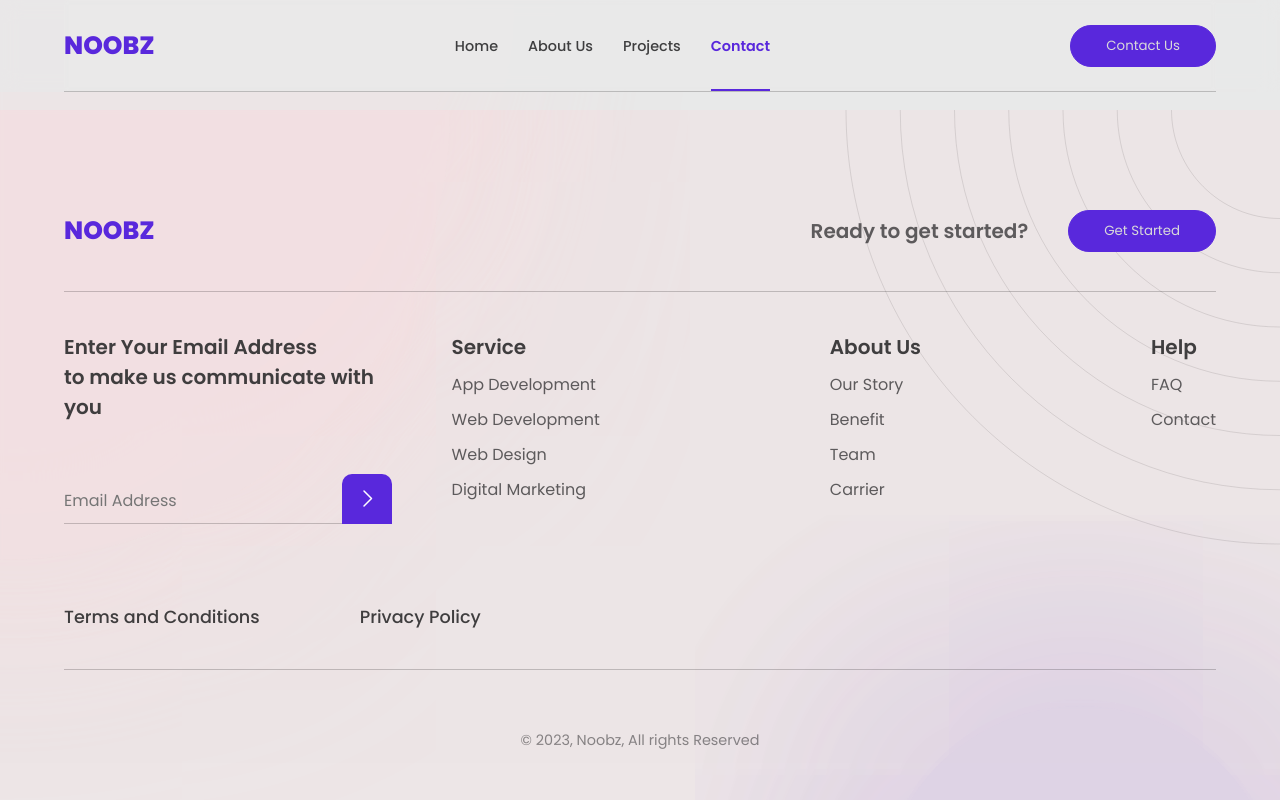
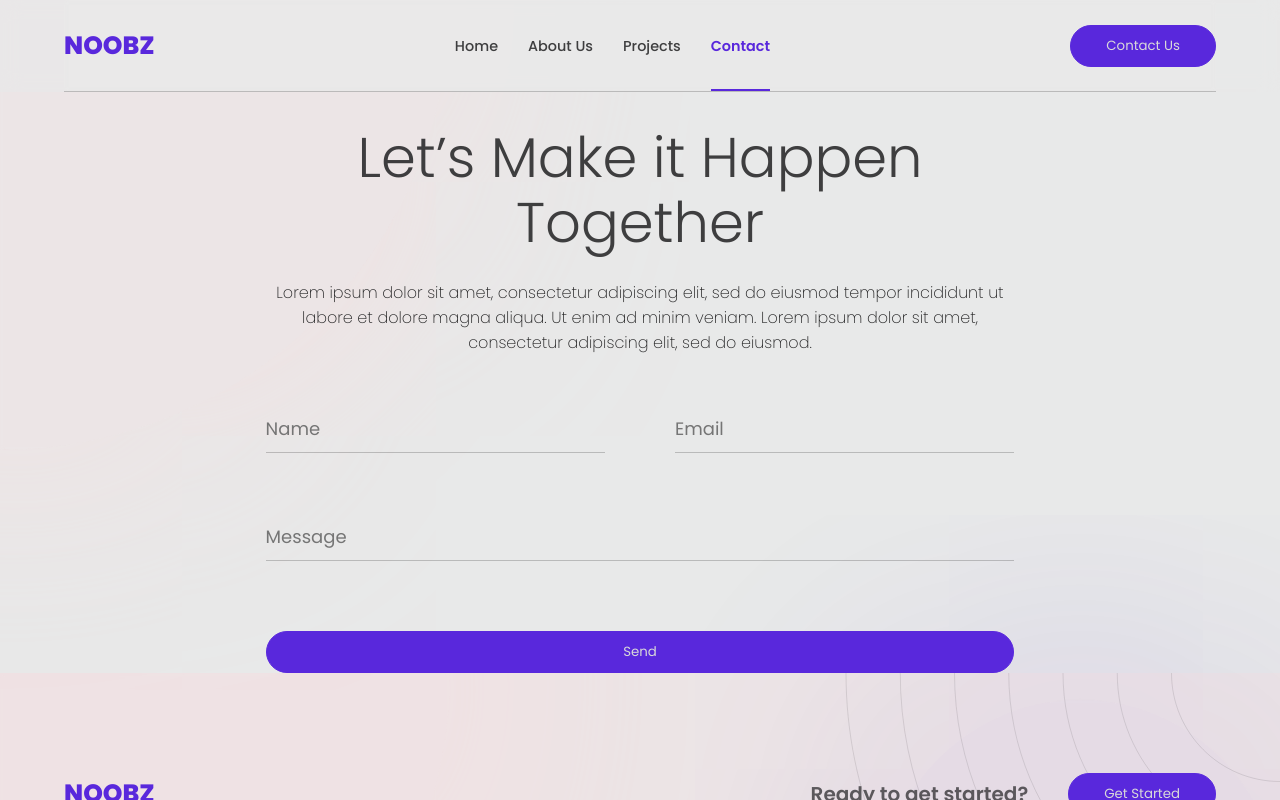
Before and after one commit to nasirmitul/agency-website, a React (Create React App) app: page /contact-us in a window 1280 px wide. Shown: the top 800 px of the page. Built offline with nearby package versions, Linux system fonts and the light colour scheme.

Commit message:
heading and form of contact us part done

```diff
--- a/src/components/Contact/Contact.js
+++ b/src/components/Contact/Contact.js
@@ -4,8 +4,34 @@ import PageTopStyleBg from '../Utilities/PageTopStyleBg';
 const Contact = () => {
     return (
         <div className='container pt-110'>
-            <div className="contact-headin">
+            <div className="contact">
+                <div className="contact-heading">
+                    <div className="heading-texts">
+                        <h2 className="title">Let’s Make it Happen Together</h2>
+                        <p className="desc">Lorem ipsum dolor sit amet, consectetur adipiscing elit, sed do eiusmod tempor incididunt ut labore et dolore magna aliqua. Ut enim ad minim veniam. Lorem ipsum dolor sit amet, consectetur adipiscing elit, sed do eiusmod.</p>
+                    </div>
+                </div>
 
+                <div className="contact-form">
+                    <form>
+                        <div className="name-email">
+                            <div className="name">
+                                <input type="text" placeholder='Name' required />
+                                <div className="line-after"></div>
+                            </div>
+                            <div className="email">
+                                <input type="email" placeholder='Email' required />
+                                <div className="line-after"></div>
+                            </div>
+
+                        </div>
+                        <div className="message">
+                            <input type="text" placeholder='Message' required />
+                            <div className="line-after"></div>
+                        </div>
+                        <button type="submit" className="custom-button">Send</button>
+                    </form>
+                </div>
             </div>
             <PageTopStyleBg></PageTopStyleBg>
         </div>
--- a/src/styles/style.css
+++ b/src/styles/style.css
@@ -1882,3 +1882,98 @@ swiper-container {
 
 
 /* ----------------------------- Contact ----------------------------- */
+.contact .contact-heading {
+    display: flex;
+    justify-content: center;
+    margin-bottom: 60px;
+}
+
+.contact .contact-heading .heading-texts {
+    width: min(800px, 95%);
+    display: flex;
+    flex-direction: column;
+    align-items: center;
+}
+
+.contact .contact-heading .heading-texts .title {
+    margin-top: 15px !important;
+    font-size: 3.5rem;
+    font-weight: 300;
+    color: var(--dark-85);
+    width: min(650px, 90%);
+    line-height: 65px;
+    text-align: center;
+}
+
+.contact .contact-heading .heading-texts .desc {
+    margin-top: 25px !important;
+    font-size: 1rem;
+    font-weight: 200;
+    color: var(--dark-100);
+    width: min(750px, 100%);
+    text-align: center;
+}
+
+
+
+
+
+
+
+
+
+
+
+.contact-form {
+    width: 100%;
+    display: flex;
+    justify-content: center;
+    align-items: center;
+}
+
+.contact-form form {
+    display: flex;
+    flex-direction: column;
+    justify-content: center;
+    gap: 70px;
+    width: 65%;
+}
+
+.contact-form form .name-email {
+    display: flex;
+    align-items: center;
+    gap: 70px;
+    width: 100%;
+}
+
+.contact-form form .name-email .name,
+.contact-form form .name-email .email,
+.contact-form form .message {
+    width: 100%;
+    position: relative;
+}
+
+.contact-form form input {
+    width: 100%;
+    border: none;
+    background: transparent;
+    outline: none;
+    font-size: 18px;
+    color: var(--dark-85);
+    border-bottom: 1px solid var(--black-20);
+    padding-bottom: 10px;
+    position: relative;
+}
+
+.contact-form form input+.line-after {
+    position: absolute;
+    height: 1px;
+    width: 0%;
+    background: var(--primary-100);
+    bottom: 0px;
+    transition: .9s;
+}
+
+.contact-form form input:focus+.line-after {
+    width: 100%;
+}
```
